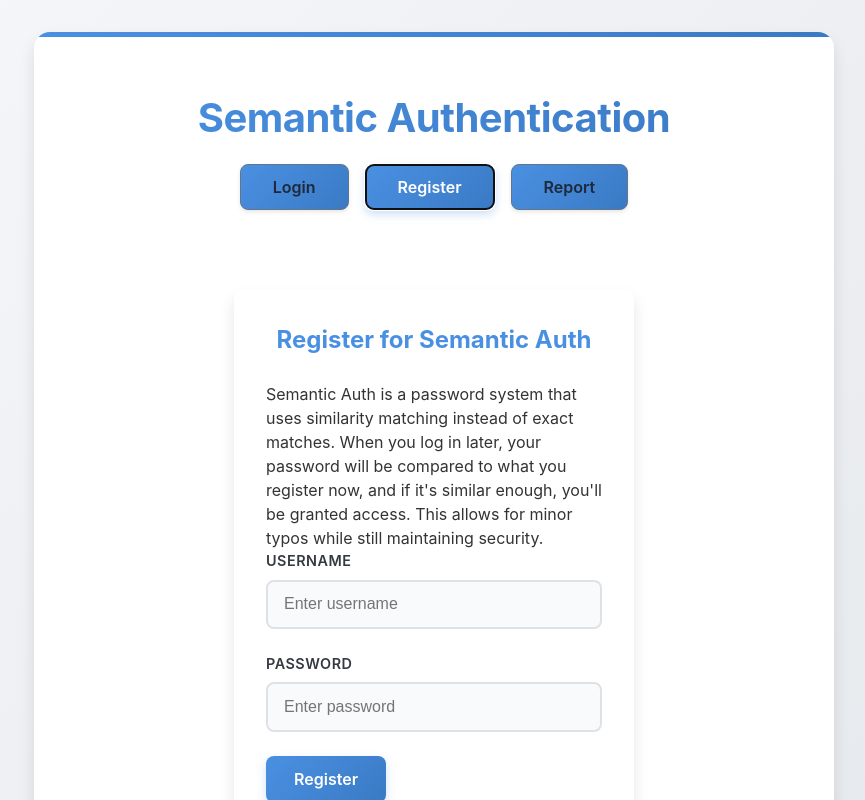
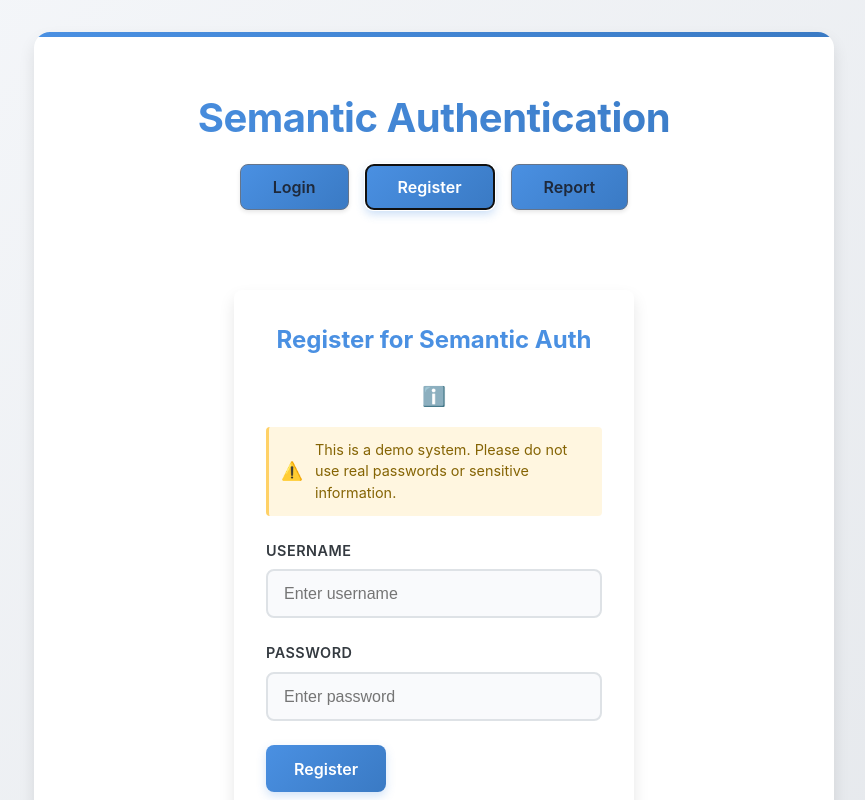
Before and after one commit to JasonMadeSomething/semanticAuth, a React (Vite) app in the folder frontend/: page / in a window 1280 px wide. Both pictures are taken after a click on the button "Register". Shown: the top 800 px of the page, without its empty margins (206-1071 px from the left). Built offline with nearby package versions, Linux system fonts and the light colour scheme; no server answers.

Commit message:
Update login and Registration components to be clearer

```diff
--- a/frontend/src/App.css
+++ b/frontend/src/App.css
@@ -148,6 +148,78 @@ body {
   margin-bottom: 1.5rem;
   text-align: center;
   color: var(--primary-color);
+}
+
+/* Info tooltip styles */
+.info-tooltip {
+  position: relative;
+  display: inline-block;
+  margin-bottom: 1rem;
+  width: 100%;
+  text-align: center;
+}
+
+.info-icon {
+  cursor: pointer;
+  font-size: 1.2rem;
+  color: var(--primary-color);
+  transition: var(--transition);
+}
+
+.tooltip-content {
+  visibility: hidden;
+  width: 100%;
+  background-color: #f8f9fa;
+  color: var(--dark-color);
+  text-align: left;
+  border-radius: var(--border-radius);
+  padding: 1rem;
+  position: absolute;
+  z-index: 1;
+  top: 100%;
+  left: 0;
+  margin-top: 0.5rem;
+  opacity: 0;
+  transition: opacity 0.3s;
+  box-shadow: 0 2px 8px rgba(0,0,0,0.1);
+  border-left: 3px solid var(--primary-color);
+}
+
+.tooltip-content p {
+  margin-bottom: 0.5rem;
+  font-size: 0.9rem;
+  line-height: 1.4;
+}
+
+.tooltip-content p:last-child {
+  margin-bottom: 0;
+}
+
+.info-tooltip:hover .tooltip-content {
+  visibility: visible;
+  opacity: 1;
+}
+
+/* Warning banner styles */
+.warning-banner {
+  display: flex;
+  align-items: center;
+  padding: 0.75rem;
+  margin-bottom: 1.5rem;
+  background-color: rgba(255, 209, 102, 0.2);
+  border-left: 3px solid #ffd166;
+  border-radius: 4px;
+}
+
+.warning-icon {
+  margin-right: 0.75rem;
+  font-size: 1.1rem;
+}
+
+.warning-banner p {
+  margin: 0;
+  font-size: 0.9rem;
+  color: #856404;
 }
 
 .card {
--- a/frontend/src/components/Login.tsx
+++ b/frontend/src/components/Login.tsx
@@ -32,10 +32,17 @@ const Login = () => {
   return (
     <div className="auth-form">
       <h2>Login to Semantic Auth</h2>
-      <p className="auth-description">
-        Semantic Auth uses fuzzy password matching based on similarity scores rather than exact matches.
-        Your password will be compared to what you registered, and if it's similar enough, you'll be logged in.
-      </p>
+      <div className="info-tooltip">
+        <span className="info-icon">ℹ️</span>
+        <div className="tooltip-content">
+          <p>Semantic Auth uses fuzzy password matching based on similarity scores rather than exact matches.</p>
+          <p>Your password will be compared to what you registered, and if it's similar enough, you'll be logged in.</p>
+        </div>
+      </div>
+      <div className="warning-banner">
+        <span className="warning-icon">⚠️</span>
+        <p>This is a demo system. Please do not use real passwords or sensitive information.</p>
+      </div>
       <form onSubmit={handleSubmit}>
         <div className="form-group">
           <label htmlFor="username">Username</label>
--- a/frontend/src/components/Register.tsx
+++ b/frontend/src/components/Register.tsx
@@ -30,11 +30,17 @@ const Register = () => {
   return (
     <div className="auth-form">
       <h2>Register for Semantic Auth</h2>
-      <p className="auth-description">
-        Semantic Auth is a password system that uses similarity matching instead of exact matches.
-        When you log in later, your password will be compared to what you register now, and if it's
-        similar enough, you'll be granted access. This allows for minor typos while still maintaining security.
-      </p>
+      <div className="info-tooltip">
+        <span className="info-icon">ℹ️</span>
+        <div className="tooltip-content">
+          <p>Semantic Auth is a password system that uses similarity matching instead of exact matches.</p>
+          <p>When you log in later, your password will be compared to what you register now, and if it's similar enough, you'll be granted access.</p>
+        </div>
+      </div>
+      <div className="warning-banner">
+        <span className="warning-icon">⚠️</span>
+        <p>This is a demo system. Please do not use real passwords or sensitive information.</p>
+      </div>
       <form onSubmit={handleSubmit}>
         <div className="form-group">
           <label htmlFor="username">Username</label>
```
